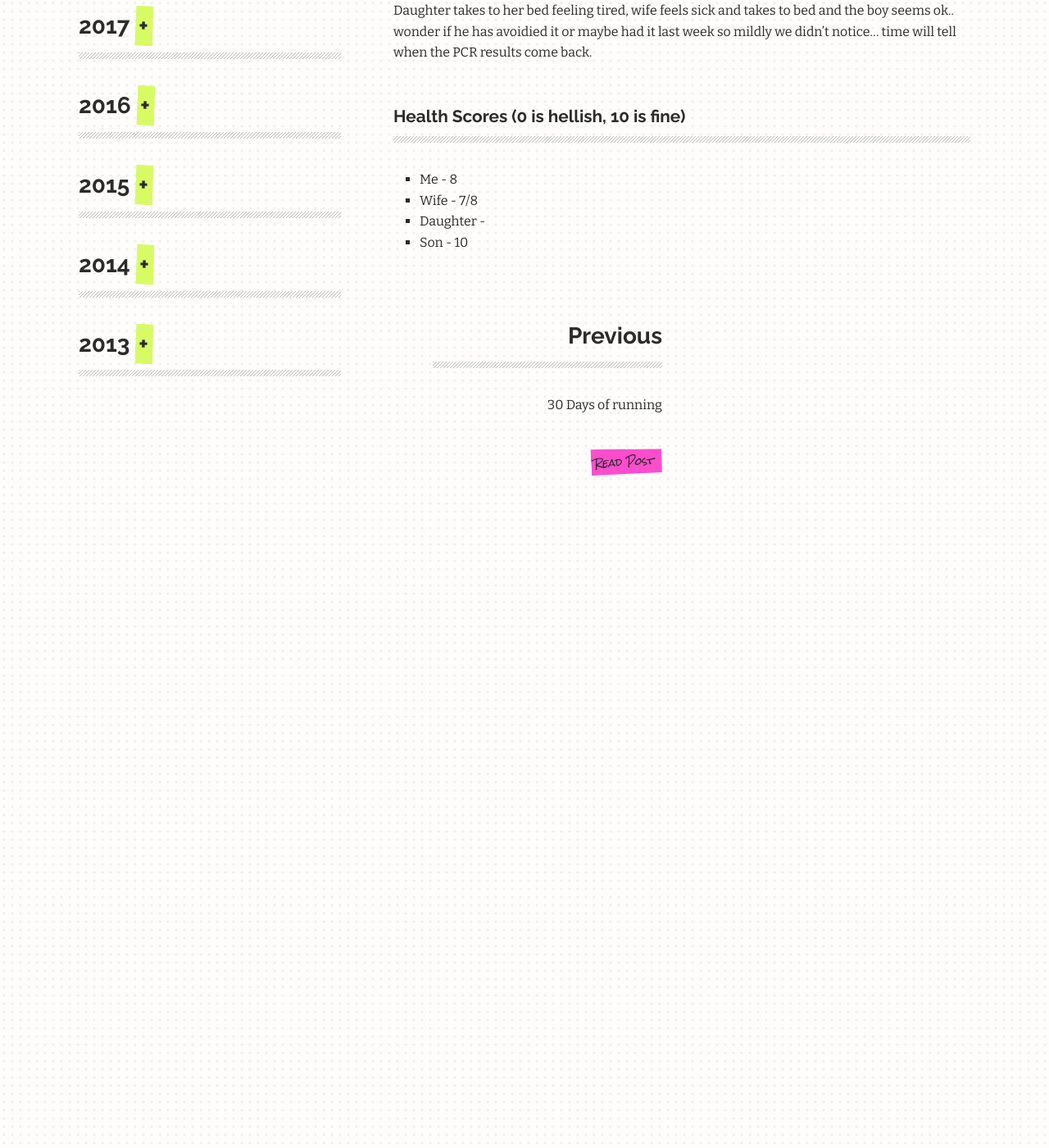
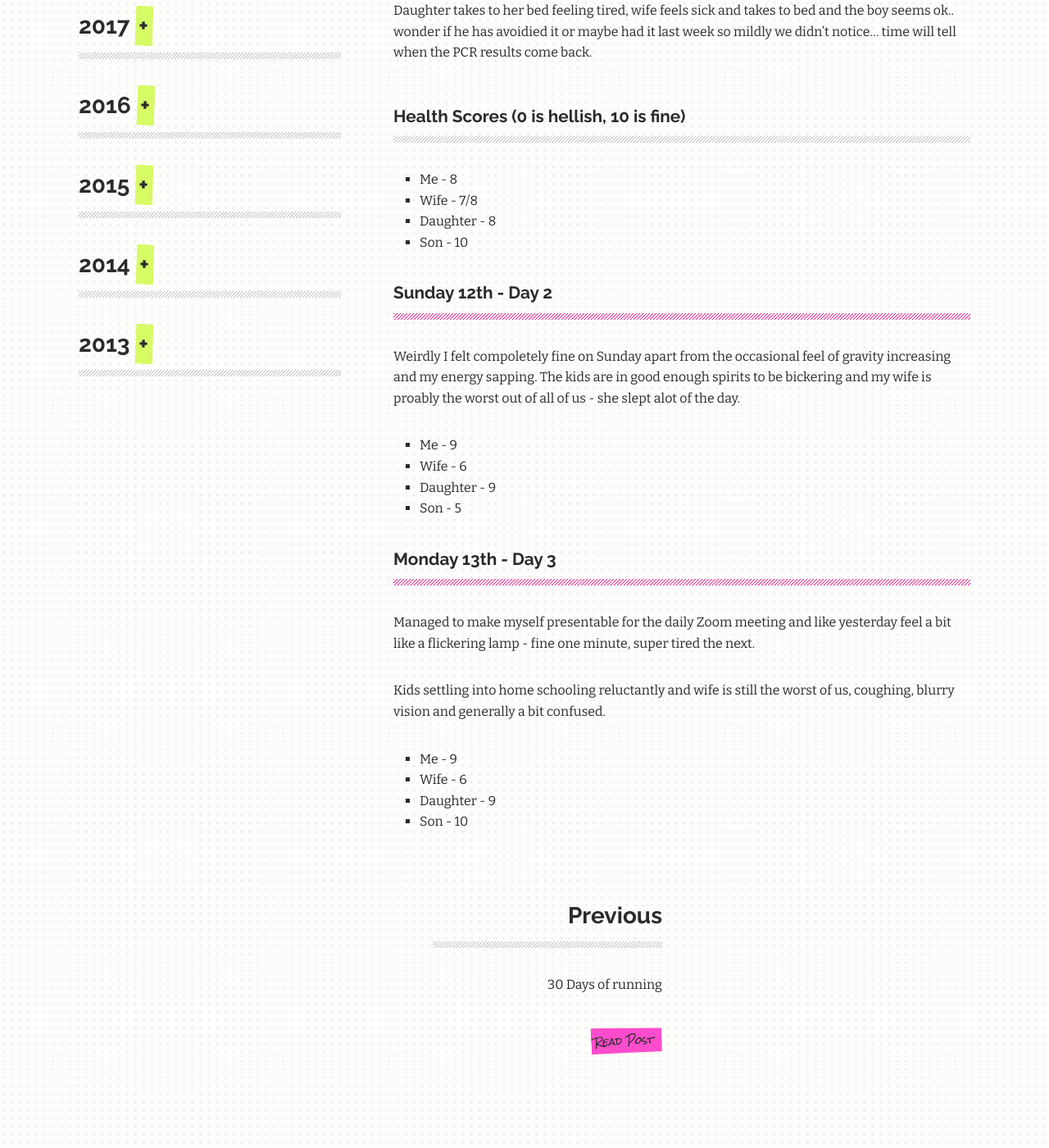
Before and after one commit to maxray/maxray.github.io, a Jekyll site: the page built from _posts/2021-12-11-covid-comes-a-knocking.markdown, in a window 1280 px wide and 1400 px high, scrolled down 2101 px. Shown: the whole window at 82% size. Built offline with Jekyll 4.4.1, drawn with Linux system fonts in a browser that asks for light colours.

Commit message:
daily update

```diff
--- a/_posts/2021-12-11-covid-comes-a-knocking.markdown
+++ b/_posts/2021-12-11-covid-comes-a-knocking.markdown
@@ -39,5 +39,26 @@ Daughter takes to her bed feeling tired, wife feels sick and takes to bed and th
 
 * Me - 8
 * Wife - 7/8
-* Daughter -
+* Daughter - 8
 * Son - 10
+
+
+#### Sunday 12th - Day 2
+
+Weirdly I felt compoletely fine on Sunday apart from the occasional feel of gravity increasing and my energy sapping. The kids are in good enough spirits to be bickering and my wife is proably the worst out of all of us - she slept alot of the day.
+
+* Me - 9
+* Wife - 6
+* Daughter - 9
+* Son - 5
+
+#### Monday 13th - Day 3
+
+Managed to make myself presentable for the daily Zoom meeting and like yesterday feel a bit like a flickering lamp - fine one minute, super tired the next.
+
+Kids settling into home schooling reluctantly and wife is still the worst of us, coughing, blurry vision and generally a bit confused.
+
+* Me - 9
+* Wife - 6
+* Daughter - 9
+* Son - 10
```
